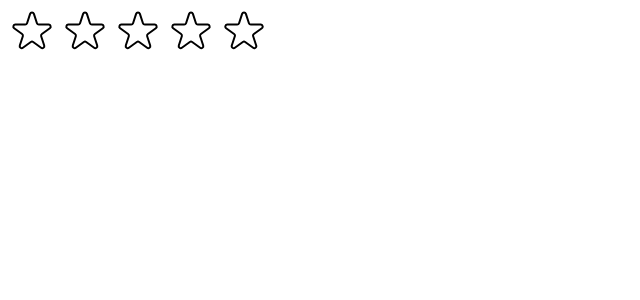
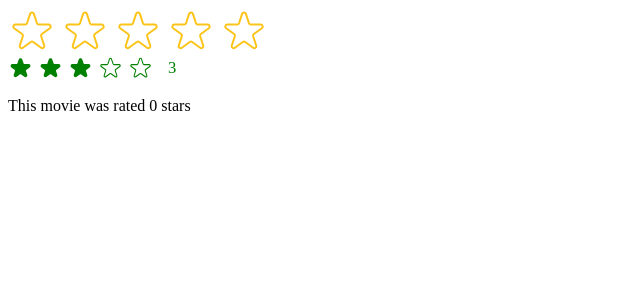
Before and after one commit to tojibayevvv/popcorn, a React (Create React App) app: page / in a window 1280 px wide. Shown: the top 300 px of the page, without its empty margins (0-640 px from the left). Built offline with nearby package versions, Linux system fonts and the light colour scheme.

Commit message:
StarRating maxxing

```diff
--- a/src/StarRating.js
+++ b/src/StarRating.js
@@ -12,20 +12,29 @@
   gap: "5px",
 };
 
-const textStyle = {
-  lineHeight: "1",
-  margin: "0",
-  // color,
-  // fontSize: `${size / 1.5}px`,
-};
-
-export default function StarRating({ maxRating = 3 }) {
-  const [rating, setRating] = useState(0);
+export default function StarRating({
+  maxRating = 3,
+  color = "#fcc419",
+  size = 48,
+  className = "",
+  messages = [],
+  defaultRating = 0,
+  onSetRating,
+}) {
+  const [rating, setRating] = useState(defaultRating);
   const [tempRating, setTempRating] = useState(0);
 
   function handleRating(rating) {
     setRating(rating);
+    onSetRating(rating);
   }
+
+  const textStyle = {
+    lineHeight: "1",
+    margin: "0",
+    color,
+    fontSize: `${size / 1.5}px`,
+  };
 
   return (
     <div style={starContainer}>
@@ -36,23 +45,28 @@
             full={tempRating ? tempRating >= i + 1 : rating >= i + 1}
             onRate={() => handleRating(i + 1)}
             onHoverIn={() => setTempRating(i + 1)}
-            onHoverOut={()=> setTempRating(0)}
+            onHoverOut={() => setTempRating(0)}
+            color={color}
+            size={size}
           />
         ))}
       </div>
-      <p style={textStyle}>{tempRating || rating || ""}</p>
+      <p style={textStyle}>
+        {messages.length === maxRating
+          ? messages[tempRating ? tempRating - 1 : rating - 1]
+          : tempRating || rating || ""}
+      </p>
     </div>
   );
 }
 
-const starStyle = {
-  width: "48px",
-  height: "48px",
-  display: "block",
-  cursor: "pointer",
-};
-
-function Star({ onRate, full, onHoverIn, onHoverOut }) {
+function Star({ onRate, full, onHoverIn, onHoverOut, color, size }) {
+  const starStyle = {
+    width: `${size}px`,
+    height: `${size}px`,
+    display: "block",
+    cursor: "pointer",
+  };
   return (
     <span
       style={starStyle}
@@ -65,8 +79,8 @@
         <svg
           xmlns="http://www.w3.org/2000/svg"
           viewBox="0 0 20 20"
-          fill="#000"
-          stroke="#000"
+          fill={color}
+          stroke={color}
         >
           <path d="M9.049 2.927c.3-.921 1.603-.921 1.902 0l1.07 3.292a1 1 0 00.95.69h3.462c.969 0 1.371 1.24.588 1.81l-2.8 2.034a1 1 0 00-.364 1.118l1.07 3.292c.3.921-.755 1.688-1.54 1.118l-2.8-2.034a1 1 0 00-1.175 0l-2.8 2.034c-.784.57-1.838-.197-1.539-1.118l1.07-3.292a1 1 0 00-.364-1.118L2.98 8.72c-.783-.57-.38-1.81.588-1.81h3.461a1 1 0 00.951-.69l1.07-3.292z" />
         </svg>
@@ -75,7 +89,7 @@
           xmlns="http://www.w3.org/2000/svg"
           fill="none"
           viewBox="0 0 24 24"
-          stroke="#000"
+          stroke={color}
         >
           <path
             strokeLinecap="round"
--- a/src/index.js
+++ b/src/index.js
@@ -1,13 +1,34 @@
-import React from 'react';
-import ReactDOM from 'react-dom/client';
-import StarRating from './StarRating';
+import React, { useState } from "react";
+import ReactDOM from "react-dom/client";
+import StarRating from "./StarRating";
 // import './index.css';
 // import App from './App';
 
-const root = ReactDOM.createRoot(document.getElementById('root'));
+function Test() {
+  const [movieRating, setMovieRating] = useState(0);
+
+  return (
+    <div>
+      <StarRating
+        maxRating={5}
+        color="green"
+        size={25}
+        defaultRating={3}
+        onSetRating={setMovieRating}
+      />
+      <p>This movie was rated {movieRating} stars</p>
+    </div>
+  );
+}
+
+const root = ReactDOM.createRoot(document.getElementById("root"));
 root.render(
   <React.StrictMode>
     {/* <App /> */}
-    <StarRating maxRating={5}/>
-  </React.StrictMode>
+    <StarRating
+      maxRating={5}
+      messages={["Terrible", "Bad", "Okay", "Good", "Perfect"]}
+    />
+    <Test/>
+  </React.StrictMode>,
 );
```
